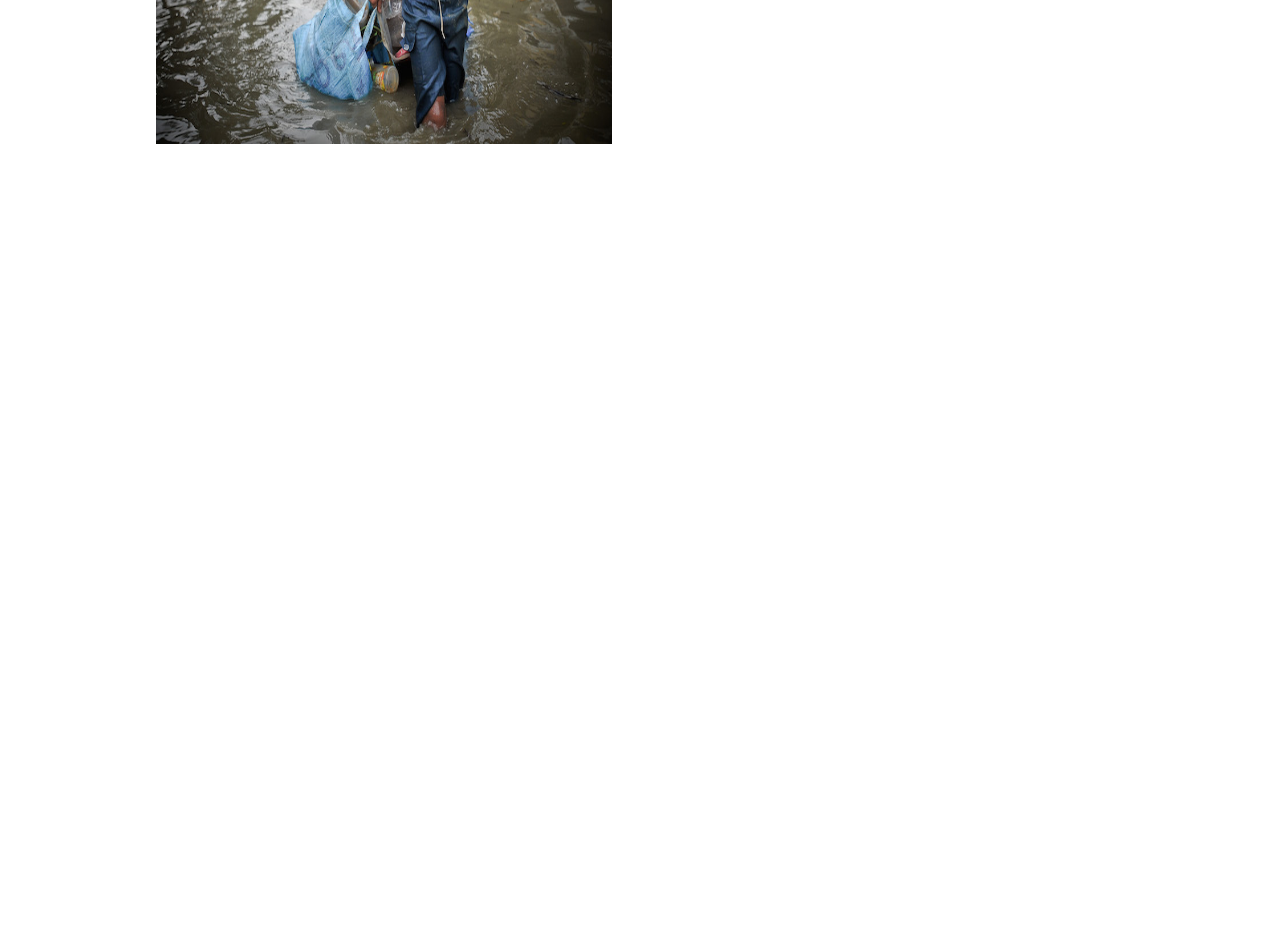
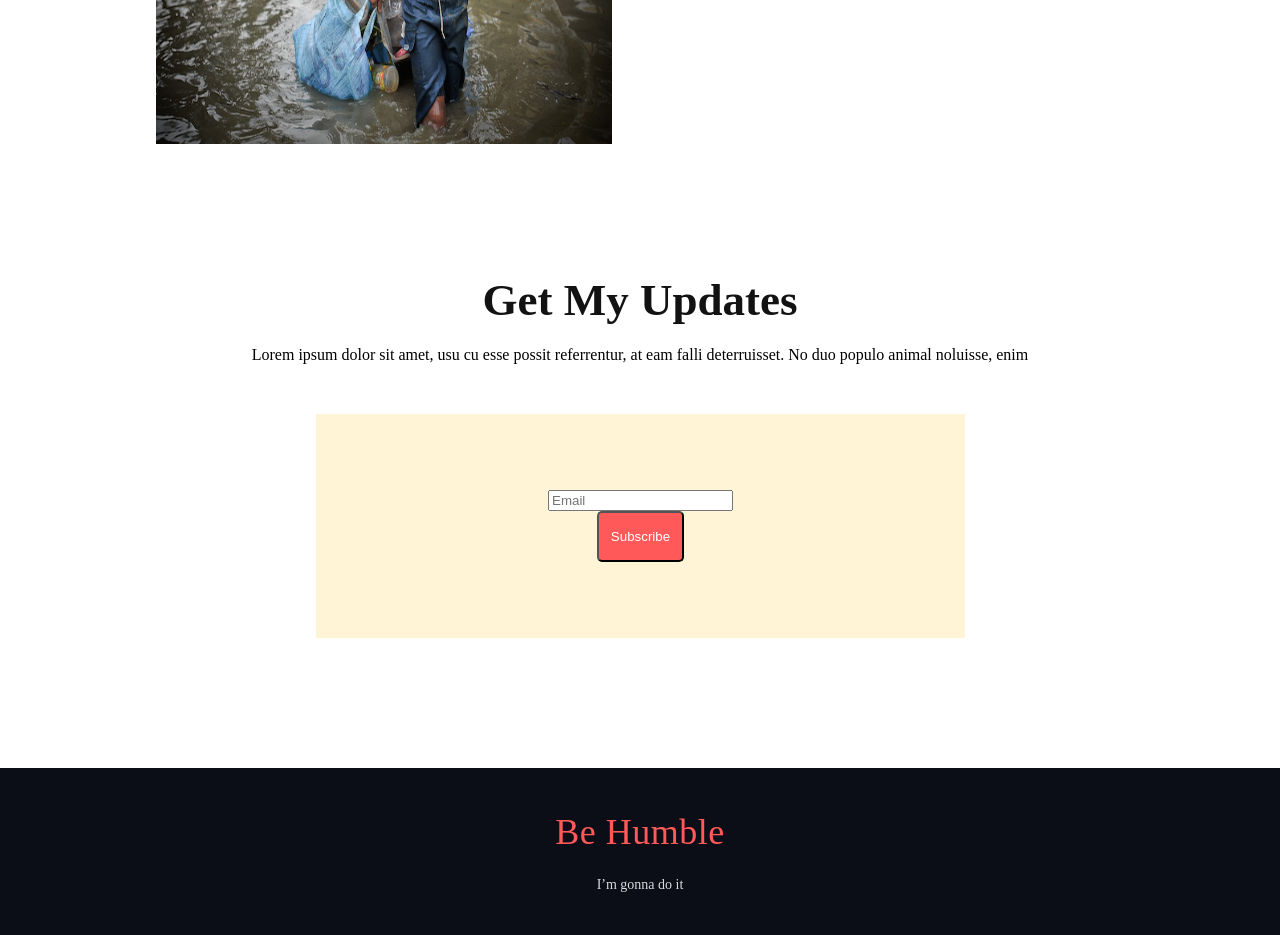
Before and after one commit to suhan31/donate-now, a plain HTML site: page index.html in a window 1280 px wide. Shown: the part 3283-4218 px from the top of the page. Before the commit the page ends 3557 px from the top, so only its background shows below. Drawn offline with Linux system fonts and the light colour scheme.

Commit message:
added section 4

```diff
--- a/index.html
+++ b/index.html
@@ -90,11 +90,19 @@
       </section>
       <!-- section-4 -->
       <section>
-        <div>
-
+        <div class="donate-success">
+          <h2 class="donate-title">Get My Updates</h2>
+          <p class="donate-descriptiom">Lorem ipsum dolor sit amet, usu cu esse possit referrentur, at eam falli deterruisset. No duo populo animal noluisse, enim</p>
+        </div>
+        <div class="donate-email">
+          <input type="email" name="" id="" placeholder="Email">
+          <button class="btn-primary">Subscribe</button>
         </div>
       </section>
     </main>
-    <footer></footer>
+    <footer>
+      <h3 class="donate-humble">Be Humble</h3>
+      <p class="donate-do">I’m gonna do it</p>
+    </footer>
   </body>
 </html>
--- a/styles/donate.css
+++ b/styles/donate.css
@@ -154,3 +154,36 @@ img {
 #donation-contribute{
 padding: 150px 90px 130px 156px ;
 }
+.donate-success{
+    text-align: center;
+    padding-bottom: 50px;
+}
+.donate-email{
+    text-align: center;
+    background: #FFF4D6;
+    margin: 0 315px 130px 316px;
+    padding: 76px 190px;
+}
+footer{
+    text-align: center;
+    background: #0B0D17;
+    padding: 0px 400px;
+
+}
+.donate-humble{
+    font-family: 'Lobster';
+    font-weight: 400;
+    font-size: 36px;
+    color: #FF5959;
+    letter-spacing: 0.5px;
+    padding-bottom: 24px ;
+padding-top: 43px;
+}
+.donate-do{
+
+    font-family: 'Manrope';
+    font-weight: 400;
+    font-size: 14px;
+    color: #D9DBE1;
+    padding: 0px 32px 42px 32px ;
+}
```
